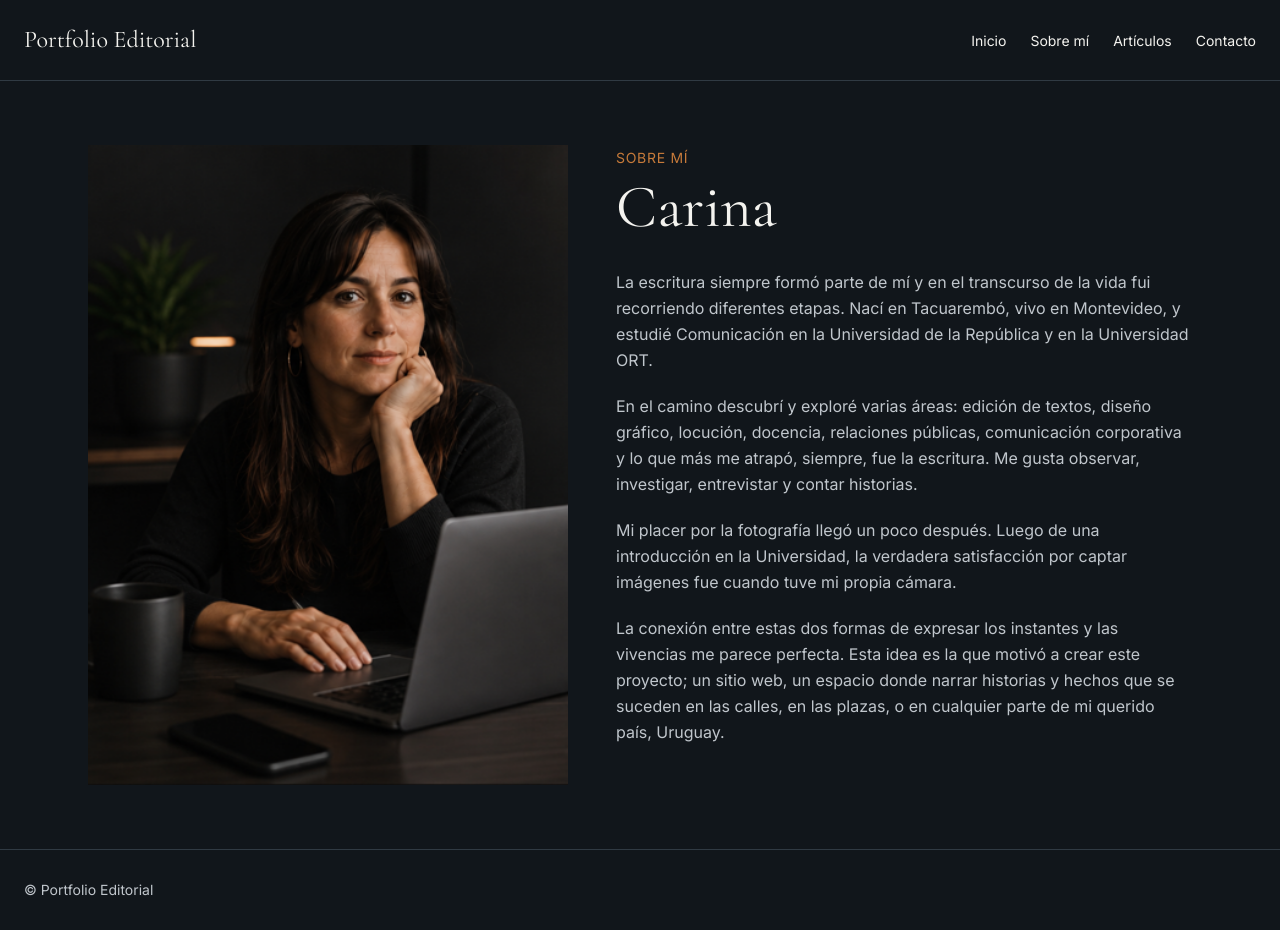
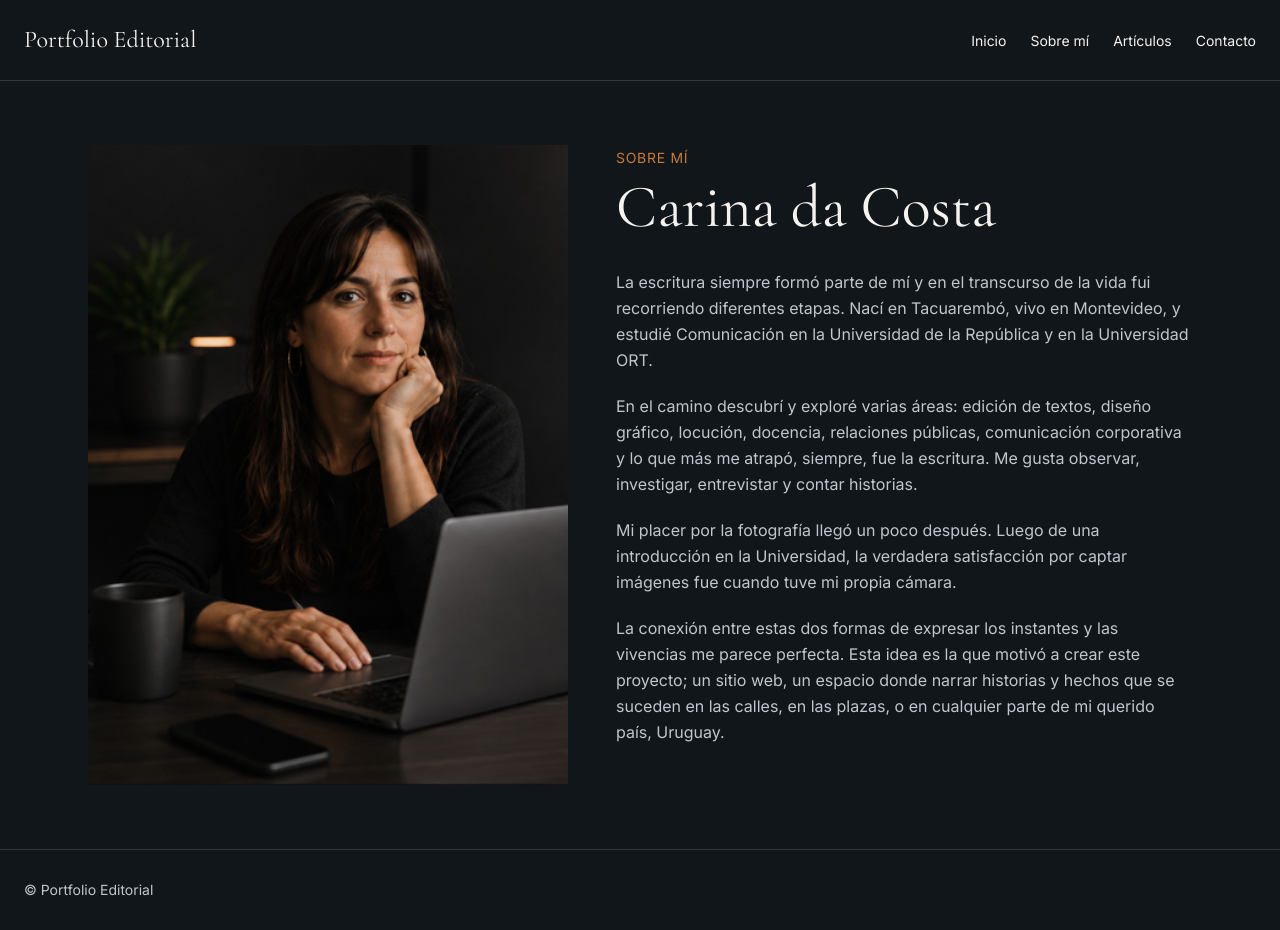
Before and after one commit to joy-amorin/portfolio-editorial, a Next.js app in the folder portfolio-editorial/: page /sobre-mi in a window 1280 px wide. Built offline with nearby package versions, Linux system fonts and the light colour scheme.

Commit message:
chore: update about name

```diff
--- a/portfolio-editorial/src/app/sobre-mi/page.tsx
+++ b/portfolio-editorial/src/app/sobre-mi/page.tsx
@@ -18,7 +18,7 @@ export default function SobreMiPage() {
             </span>
 
             <h1 className="mt-2 font-heading text-5xl leading-none text-foreground md:text-6xl">
-              Carina
+              Carina da Costa
             </h1>
 
             <div className="mt-8 space-y-5 text-base leading-relaxed text-text">
```
